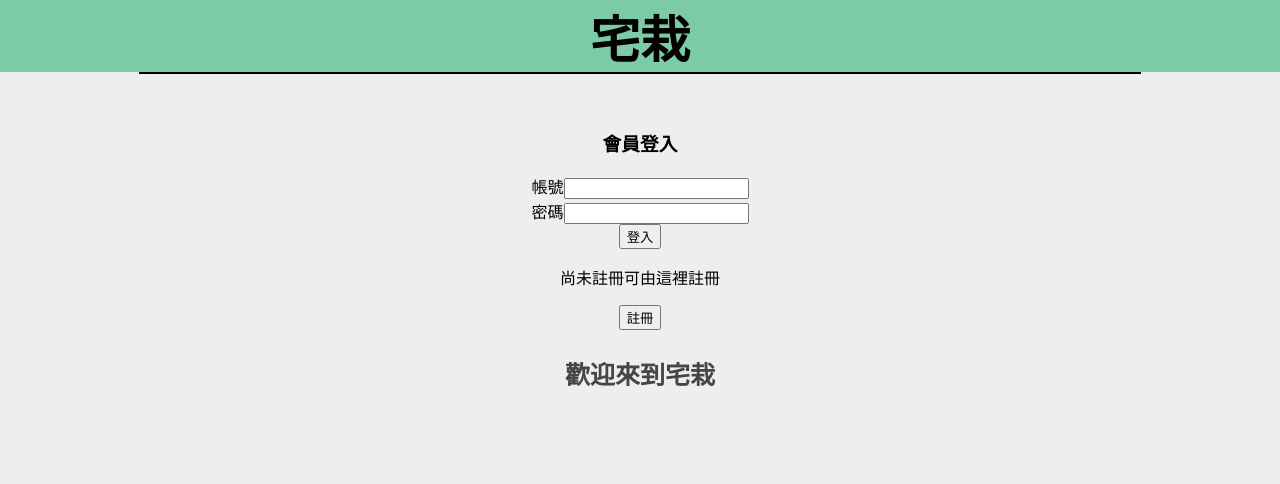
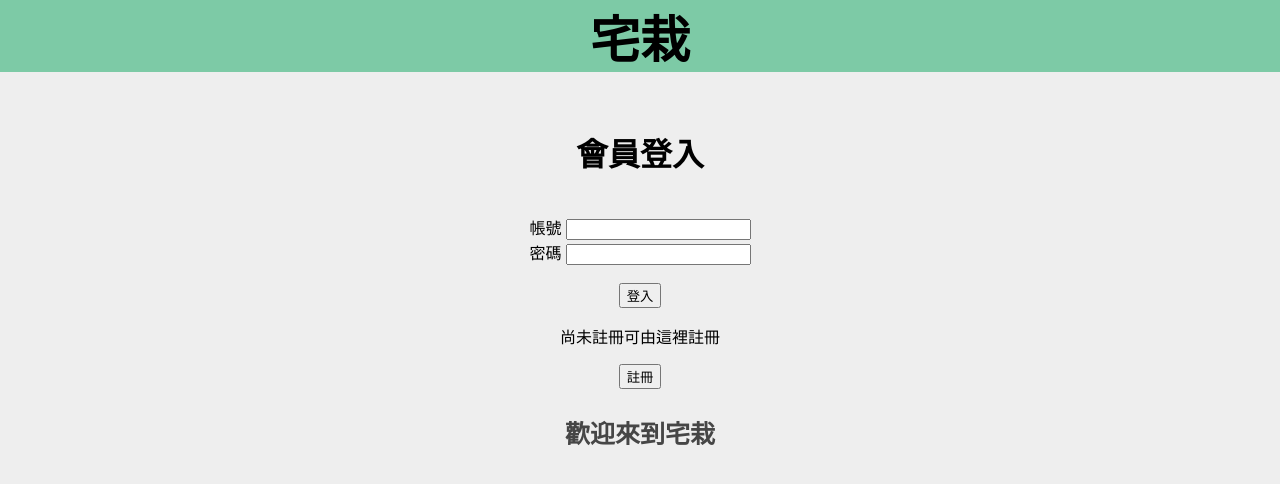
Before and after one commit to samhuang95/robo_advisor, a Flask app: template docker/app/templates/signin.html in a window 1280 px wide. Shown: the top 484 px of the page. Run offline with Flask 3, Linux system fonts and the light colour scheme; the template is opened without the code that fills it, so the values that code supplies are empty.

```diff
--- a/docker/app/app.py
+++ b/docker/app/app.py
@@ -1,7 +1,7 @@
 from datetime import datetime, timedelta
 from flask import Flask, render_template, request
 from functions.connect_to_db import SQLcommand
-# from functions.image_predict import predict_image
+from functions.image_predict import predict_image
 from functions.clear_folder import clear_folder
 
 app=Flask(__name__)
--- a/docker/app/templates/e.html
+++ b/docker/app/templates/e.html
@@ -25,7 +25,7 @@
         }
 
         .submit-button {
-            width: 1vw;
+            width: 9vw;
         }
 
         .picture {
--- a/docker/app/templates/signin.html
+++ b/docker/app/templates/signin.html
@@ -8,17 +8,23 @@
         <!-- font-family是字體的選擇 font-weight是讓字體變粗-->
         <!-- opacity 讓東西改變他的透明度-->
         <style type="text/css">
-            .head{
-                background-color: rgb(125, 202, 166) ;color: black; font-family: Comic Sans MS, cursive, sans-serif;font-weight: bold; font-size:50px;
+            .head {
+                background-color: rgb(125, 202, 166) ;
+                color: black;
+                font-family: Comic Sans MS, cursive, sans-serif;
+                font-weight: bold;
+                font-size:50px;
                 text-align:center;
             }
-            .content{
-                width: 1000px; margin-left:auto; margin-right:auto;border: 1px solid black
+            .content {
+                width: 1000px;
+                margin-left:auto;
+                margin-right:auto;
             }
-            .signin{
+            .signin {
                 text-align:center;
             }
-            .signup{
+            .signup {
                 text-align:center;
             }
             .warning {
@@ -31,8 +37,11 @@
                 bottom: 0;
                 right: 0;
             } */
-            .font01{
-                text-align:center; font-family: Comic Sans MS, cursive, sans-serif;font-weight: bold; font-size:25px;
+            .font01 {
+                text-align:center;
+                font-family: Comic Sans MS, cursive, sans-serif;
+                font-weight: bold;
+                font-size:25px;
                 opacity: 0.7;
             }
         </style>
@@ -43,11 +52,14 @@
         <div class="signin">
             <br/>
             <br/>
-            </form>
-            <h3>會員登入</h3>
+            <h1>會員登入</h1>
+            <br/>
             <form action="/" method="POST">
-                帳號<input type="text" name="user_name" /><br/>
-                密碼<input type="password" name="user_password" /><br/>
+                <label for="user_name">帳號</label>
+                <input type="text" name="user_name" required pattern="[a-zA-Z0-9_@]+"><br/>
+                <label for="user_password">密碼</label>
+                <input type="password" name="user_password" required pattern="[a-zA-Z0-9_@]+"><br/>
+                <br/>
                 <button>登入</button>
             </form>
             {% set warning = warning | default('') %}
--- a/docker/requirements.txt
+++ b/docker/requirements.txt
@@ -7,7 +7,7 @@ pymysql
 requests
 selenium-wire
 selenium
-# tensorflow
+tensorflow
 mysql-connector-python
 pandas
 openpyxl
```
Also changed, not shown: docker/app/templates/signup.html (+10 -10 lines), 2 other files.
